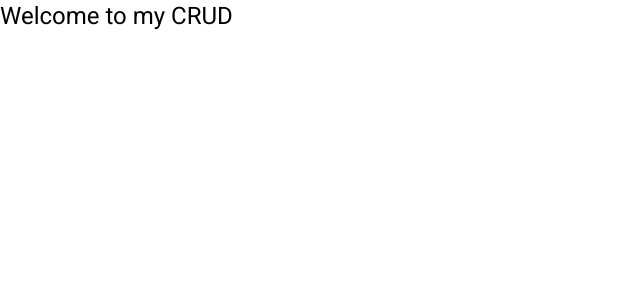
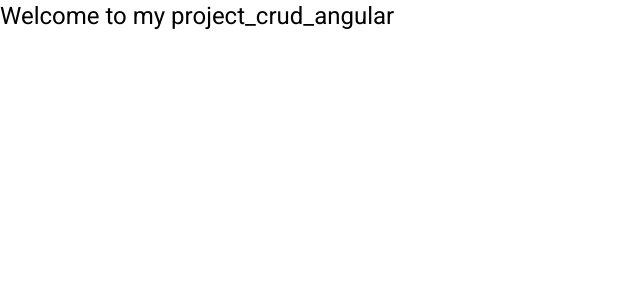
Before and after one commit to osmanbastos/project_crud_angular, an Angular app: page / in a window 1280 px wide. Shown: the top 300 px of the page, without its empty margins (0-640 px from the left). Built offline with nearby package versions, Linux system fonts and the light colour scheme.

Commit message:
test: sharing data between components

```diff
--- a/src/app/app.component.html
+++ b/src/app/app.component.html
@@ -1 +1 @@
-<app-header></app-header>
+<app-header [item]="currentItem"></app-header>
--- a/src/app/app.component.ts
+++ b/src/app/app.component.ts
@@ -10,5 +10,5 @@ import { HeaderComponent } from "./components/template/header/header.component";
     imports: [RouterOutlet, HeaderComponent]
 })
 export class AppComponent {
-  title = 'project_crud_angular';
+  currentItem = 'project_crud_angular';
 }
--- a/src/app/components/template/header/header.component.html
+++ b/src/app/components/template/header/header.component.html
@@ -1 +1 @@
-<h1>Welcome to my CRUD</h1>
+<h1>Welcome to my {{ item }} </h1>
--- a/src/app/components/template/header/header.component.ts
+++ b/src/app/components/template/header/header.component.ts
@@ -1,4 +1,4 @@
-import { Component } from '@angular/core';
+import { Component, Input } from '@angular/core';
 
 @Component({
   selector: 'app-header',
@@ -7,5 +7,7 @@ import { Component } from '@angular/core';
   templateUrl: './header.component.html',
   styleUrl: './header.component.css',
 })
+
 export class HeaderComponent {
+  @Input() item = '';
 }
```
